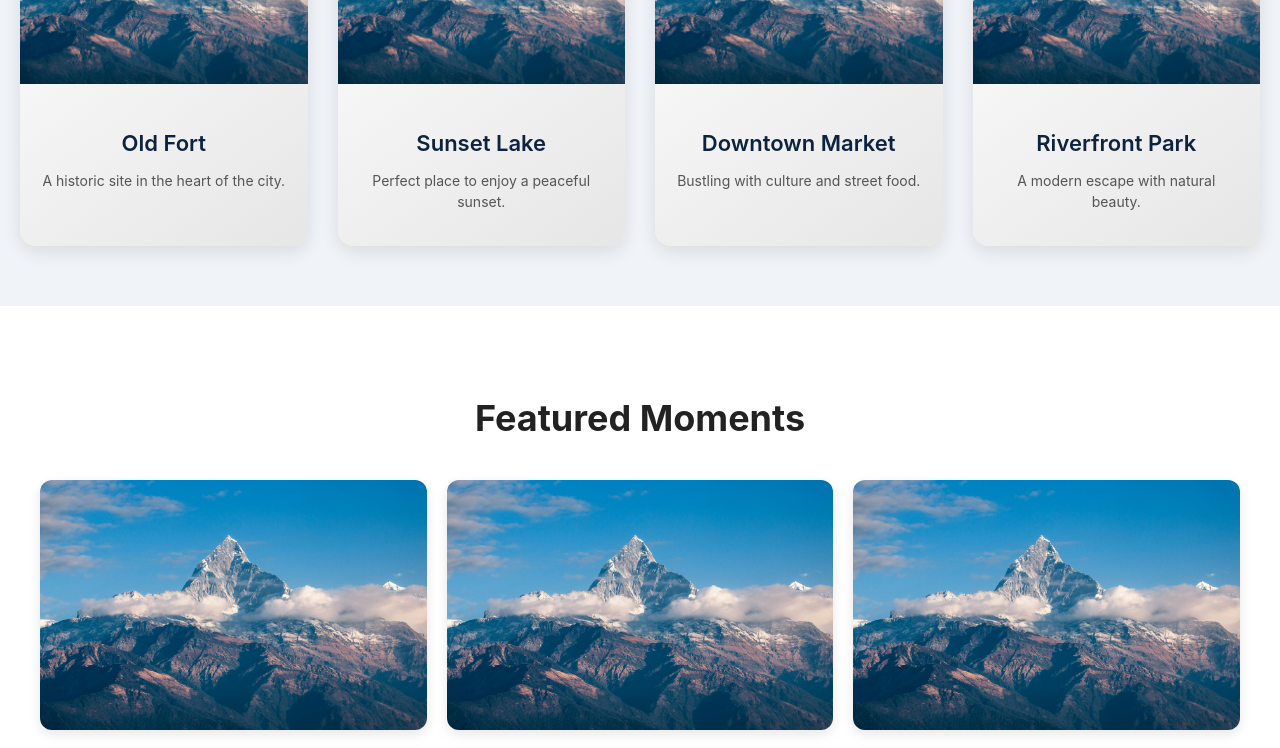
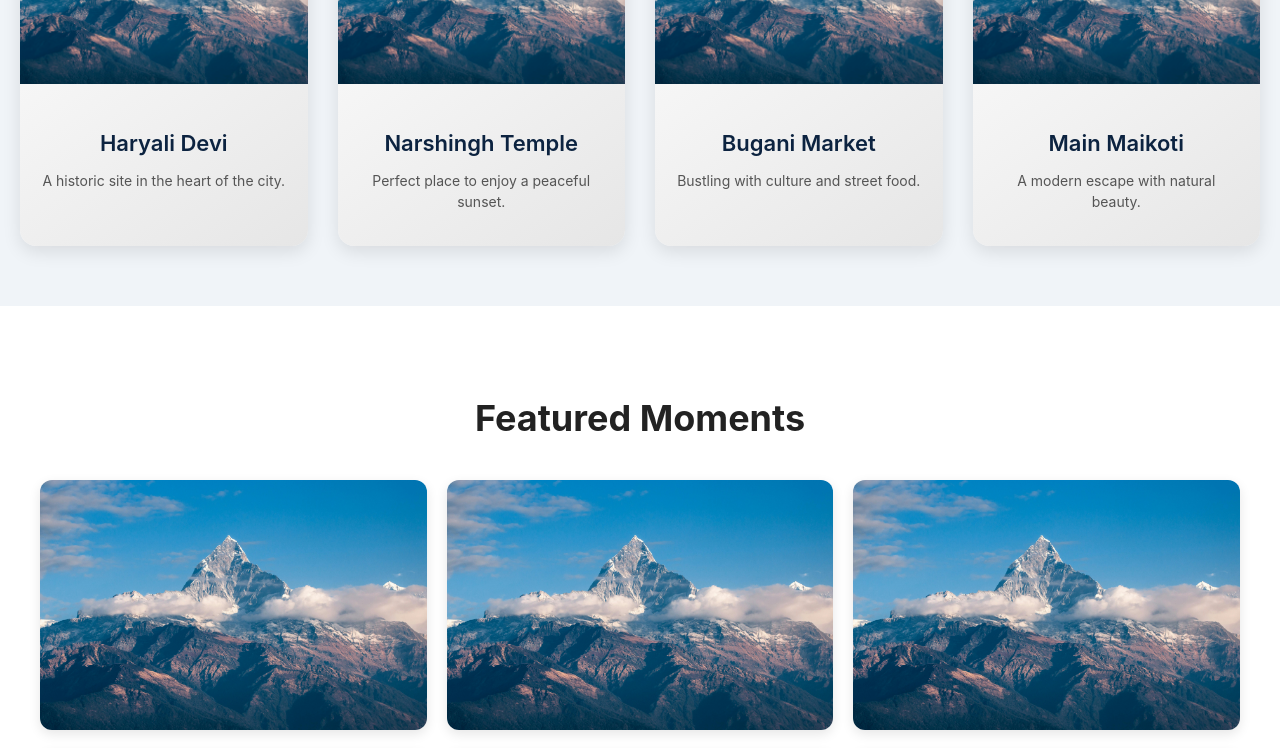
Before and after one commit to udayanvashistha/maikoti, a React (Create React App) app: page / in a window 1280 px wide. Shown: the part 1660-2408 px from the top of the page. Built offline with nearby package versions, Linux system fonts and the light colour scheme.

Commit message:
"second commit"

```diff
--- a/src/components/Photographers.js
+++ b/src/components/Photographers.js
@@ -4,19 +4,19 @@ import sample from "../assets/images/home.jpg";
 
 const photographers = [
   {
-    name: "Aarav Singh",
+    name: "Vashistha Photography",
     role: "Nature Specialist",
     avatar: avatar,
     samples: [sample, sample, sample],
   },
   {
-    name: "Isha Patel",
+    name: "Vashistha Photography",
     role: "Street Explorer",
     avatar: avatar,
     samples: [sample, sample, sample],
   },
   {
-    name: "Kabir Mehra",
+    name: "Vashistha Photography",
     role: "Festival Moments",
     avatar: avatar,
     samples: [sample, sample, sample],
--- a/src/components/TopLocations.js
+++ b/src/components/TopLocations.js
@@ -6,22 +6,22 @@ import img4 from "../assets/images/home.jpg";
 
 const locations = [
   {
-    title: "Old Fort",
+    title: "Haryali Devi",
     desc: "A historic site in the heart of the city.",
     img: img1,
   },
   {
-    title: "Sunset Lake",
+    title: "Narshingh Temple",
     desc: "Perfect place to enjoy a peaceful sunset.",
     img: img2,
   },
   {
-    title: "Downtown Market",
+    title: "Bugani Market",
     desc: "Bustling with culture and street food.",
     img: img3,
   },
   {
-    title: "Riverfront Park",
+    title: "Main Maikoti",
     desc: "A modern escape with natural beauty.",
     img: img4,
   },
```
